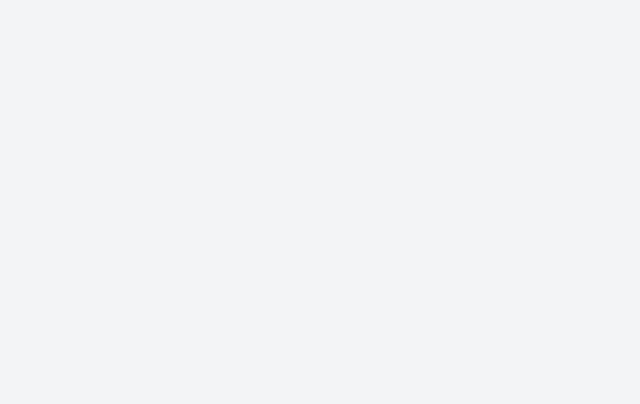
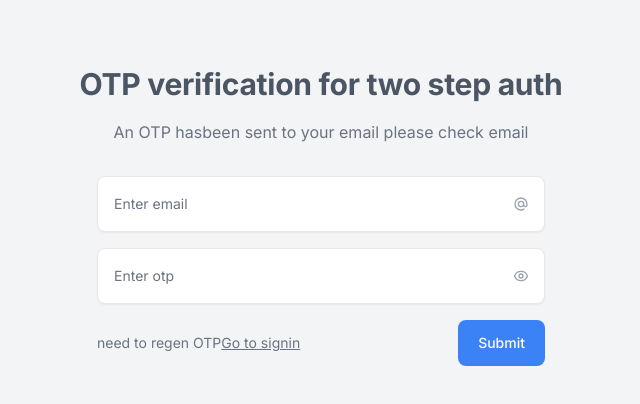
Before and after one commit to Rajrup-TransEV/evchargingcmsadmindashborad, a React (Vite) app: page /otpverify in a window 1280 px wide. Before the commit this address had no page. Shown: the top 404 px of the page, without its empty margins (319-959 px from the left). Built offline with nearby package versions, Linux system fonts and the light colour scheme.

Commit message:
superadmin login auth hasbeen added

```diff
--- a/package.json
+++ b/package.json
@@ -11,11 +11,14 @@
     "@tailwindcss/forms": "^0.5.7",
     "chart.js": "^4.4.1",
     "chartjs-adapter-moment": "^1.0.1",
+    "cookies": "^0.9.1",
+    "dotenv": "^16.4.5",
     "moment": "^2.29.4",
     "react": "^18.2.0",
     "react-dom": "^18.2.0",
     "react-flatpickr": "^3.10.13",
     "react-router-dom": "^6.20.1",
+    "react-toastify": "^10.0.5",
     "react-transition-group": "^4.4.5"
   },
   "devDependencies": {
--- a/src/App.jsx
+++ b/src/App.jsx
@@ -12,6 +12,9 @@ import './charts/ChartjsConfig';
 // Import pages
 import Dashboard from './pages/Dashboard';
 import Login from './pages/login';
+import OTPVerify from './pages/otpverification';
+import { ToastContainer } from 'react-toastify';
+import 'react-toastify/dist/ReactToastify.css';
 
 function App() {
 
@@ -25,9 +28,11 @@ function App() {
 
   return (
     <>
+    <ToastContainer/>
       <Routes>
         <Route exact path="/" element={<Dashboard />} />
         <Route exact path='/signin' element={<Login/>}/>
+        <Route exact path='/otpverify' element={<OTPVerify/>}/>
       </Routes>
     </>
   );
--- a/src/pages/login.jsx
+++ b/src/pages/login.jsx
@@ -1,11 +1,117 @@
-import React from 'react'
+import React, { useState } from 'react';
+import { useNavigate } from 'react-router-dom';
+import { toast } from 'react-toastify';
 
 const Login = () => {
+  const [email, setEmail] = useState('');
+  const [password, setPassword] = useState('');
+  const [error, setError] = useState(null);
+  const [loading, setLoading] = useState(false);
+
+  const navigate = useNavigate();
+  const handleSubmit = async (e) => {
+    e.preventDefault();
+    setLoading(true);
+    setError(null);
+
+    try {
+      //take api key value from env
+      const apikey = import.meta.env.VITE_API_KEY;
+
+      const response = await fetch('http://localhost:3000/userauth/login', {
+        method: 'POST',
+        headers: {
+          'Content-Type': 'application/json',
+          'apiauthkey':apikey, // Replace 'your-api-key' with your actual API key
+        },
+        body: JSON.stringify({ email, password }),
+      });
+
+      const data = await response.json();
+
+      if (response.ok) {
+        // Handle successful login, e.g., redirect to another page
+          toast(data.message)
+        navigate('/otpverify', { replace: true });
+      } else {
+        toast(data.message)
+        setError(data.message || 'Login failed');
+      }
+    } catch (error) {
+      toast(data.message)
+      setError('An error occurred during login');
+    } finally {
+      setLoading(false);
+    }
+  };
+
   return (
-    <div>
-      Login
+    <div className="flex min-h-full flex-col justify-center px-6 py-12 lg:px-8">
+      <div className="sm:mx-auto sm:w-full sm:max-w-sm">
+        <img className="mx-auto h-10 w-auto" src="https://tailwindui.com/img/logos/mark.svg?color=indigo&shade=600" alt="Your Company"/>
+        <h2 className="mt-10 text-center text-2xl font-bold leading-9 tracking-tight text-gray-900">Sign in to your account</h2>
+      </div>
+
+      <div className="mt-10 sm:mx-auto sm:w-full sm:max-w-sm">
+        <form className="space-y-6" onSubmit={handleSubmit}>
+          <div>
+            <label htmlFor="email" className="block text-sm font-medium leading-6 text-gray-900">Email address</label>
+            <div className="mt-2">
+              <input
+                id="email"
+                name="email"
+                type="email"
+                autoComplete="email"
+                required
+                value={email}
+                onChange={(e) => setEmail(e.target.value)}
+                className="block w-full rounded-md border-0 py-1.5 text-gray-900 shadow-sm ring-1 ring-inset ring-gray-300 placeholder:text-gray-400 focus:ring-2 focus:ring-inset focus:ring-indigo-600 sm:text-sm sm:leading-6"
+              />
+            </div>
+          </div>
+
+          <div>
+            <div className="flex items-center justify-between">
+              <label htmlFor="password" className="block text-sm font-medium leading-6 text-gray-900">Password</label>
+              <div className="text-sm">
+                <a href="#" className="font-semibold text-indigo-600 hover:text-indigo-500">Forgot password?</a>
+              </div>
+            </div>
+            <div className="mt-2">
+              <input
+                id="password"
+                name="password"
+                type="password"
+                autoComplete="current-password"
+                required
+                value={password}
+                onChange={(e) => setPassword(e.target.value)}
+                className="block w-full rounded-md border-0 py-1.5 text-gray-900 shadow-sm ring-1 ring-inset ring-gray-300 placeholder:text-gray-400 focus:ring-2 focus:ring-inset focus:ring-indigo-600 sm:text-sm sm:leading-6"
+              />
+            </div>
+          </div>
+
+          <div>
+            <button
+              type="submit"
+              disabled={loading}
+              className="flex w-full justify-center rounded-md bg-indigo-600 px-3 py-1.5 text-sm font-semibold leading-6 text-white shadow-sm hover:bg-indigo-500 focus-visible:outline focus-visible:outline-2 focus-visible:outline-offset-2 focus-visible:outline-indigo-600"
+            >
+              {loading ? 'Loading...' : 'Sign in'}
+            </button>
+          </div>
+        </form>
+
+        {error && <p className="mt-2 text-center text-sm text-red-500">{error}</p>}
+
+        <p className="mt-10 text-center text-sm text-gray-500">
+          Not a member?
+          <a href="#" className="font-semibold leading-6 text-indigo-600 hover:text-indigo-500">Start a 14 day free trial</a>
+        </p>
+      </div>
+
     </div>
-  )
-}
+  );
+};
 
-export default Login
+export default Login;
--- /dev/null
+++ b/src/pages/otpverification.jsx
@@ -0,0 +1,163 @@
+//otp verification process
+import {useState} from 'react'
+import { useNavigate } from 'react-router-dom';
+import { toast } from 'react-toastify';
+
+// import Cookies from 'cookies';
+const OTPVerify = () => {
+    const [email, setEmail]=useState('');
+    const [otp,setOTP]=useState('')
+    const [error,setError]=useState(null)
+    const [loading,setLoading]=useState(false)
+    const navigate = useNavigate();
+    const handelSubmit = async(e)=>{
+        e.preventDefault();
+        setLoading(true);
+        setError(null)
+
+        try {
+            //take api key value form env
+            const apikey = import.meta.env.VITE_API_KEY;
+            const response = await fetch('http://localhost:3000/userauth/verifyloginotp',{
+                method:'POST',
+                headers:{
+                    'Content-Type': 'application/json',
+                    'apiauthkey':apikey, // Replace 'your-api-key' with your actual API key
+                },
+                body:JSON.stringify({email,otp})
+
+            })
+            let data = await response.json();
+            if(response.ok){
+                if(data.usertype==="superadmin"){
+                toast(data.message)
+                localStorage.setItem("token",data.authtoken)
+                localStorage.setItem("usertype",data.usertype)
+                navigate("/")
+                }else{
+                    toast("Youre not authorized to access this page")
+                    console.log("Youre not authorized to view this page")
+                }
+
+            }else{
+                toast(data.message)
+                setError(data.message||'Login falied')
+            }
+        } catch (error) {
+            console.log(error)
+            toast('An error occurred during login')
+            setError('An error occurred during login')
+        }finally{
+            setLoading(false)
+        }
+    }
+
+  return (
+
+  <div className="mx-auto max-w-screen-xl px-4 py-16 sm:px-6 lg:px-8">
+    <div className="mx-auto max-w-lg text-center">
+      <h1 className="text-2xl font-bold sm:text-3xl">OTP verification for two step auth</h1>
+
+      <p className="mt-4 text-gray-500">
+        An OTP hasbeen sent to your email please check email
+      </p>
+    </div>
+
+    <form action="#" className="mx-auto mb-0 mt-8 max-w-md space-y-4" onSubmit={handelSubmit}>
+      <div>
+        <label for="email" className="sr-only">Email</label>
+
+        <div className="relative">
+          <input
+               id="email"
+               name="email"
+               type="email"
+               autoComplete="email"
+               required
+               value={email}
+               onChange={(e) => setEmail(e.target.value)}
+            className="w-full rounded-lg border-gray-200 p-4 pe-12 text-sm shadow-sm"
+            placeholder="Enter email"
+          />
+
+          <span className="absolute inset-y-0 end-0 grid place-content-center px-4">
+            <svg
+              xmlns="http://www.w3.org/2000/svg"
+              className="size-4 text-gray-400"
+              fill="none"
+              viewBox="0 0 24 24"
+              stroke="currentColor"
+            >
+              <path
+                stroke-linecap="round"
+                stroke-linejoin="round"
+                stroke-width="2"
+                d="M16 12a4 4 0 10-8 0 4 4 0 008 0zm0 0v1.5a2.5 2.5 0 005 0V12a9 9 0 10-9 9m4.5-1.206a8.959 8.959 0 01-4.5 1.207"
+              />
+            </svg>
+          </span>
+        </div>
+      </div>
+
+      <div>
+        <label for="password" className="sr-only">Otp</label>
+
+        <div className="relative">
+          <input
+           id="otp"
+           name="otp"
+           type="text"
+           required
+           value={otp}
+           onChange={(e) => setOTP(e.target.value)}
+            className="w-full rounded-lg border-gray-200 p-4 pe-12 text-sm shadow-sm"
+            placeholder="Enter otp"
+          />
+
+          <span className="absolute inset-y-0 end-0 grid place-content-center px-4">
+            <svg
+              xmlns="http://www.w3.org/2000/svg"
+              className="size-4 text-gray-400"
+              fill="none"
+              viewBox="0 0 24 24"
+              stroke="currentColor"
+            >
+              <path
+                stroke-linecap="round"
+                stroke-linejoin="round"
+                stroke-width="2"
+                d="M15 12a3 3 0 11-6 0 3 3 0 016 0z"
+              />
+              <path
+                stroke-linecap="round"
+                stroke-linejoin="round"
+                stroke-width="2"
+                d="M2.458 12C3.732 7.943 7.523 5 12 5c4.478 0 8.268 2.943 9.542 7-1.274 4.057-5.064 7-9.542 7-4.477 0-8.268-2.943-9.542-7z"
+              />
+            </svg>
+          </span>
+        </div>
+      </div>
+
+      <div className="flex items-center justify-between">
+        <p className="text-sm text-gray-500">
+            need to regen OTP
+          <a className="underline" href="/signin">Go to signin</a>
+        </p>
+
+        <button
+          type="submit"
+          disabled={loading}
+          className="inline-block rounded-lg bg-blue-500 px-5 py-3 text-sm font-medium text-white"
+        >
+
+          {loading? 'Loading ...':'Submit'}
+        </button>
+      </div>
+    </form>
+  </div>
+
+  )
+}
+
+export default OTPVerify
```
Also changed, not shown: 1 other file (tests, documents, lock files or other folders).
